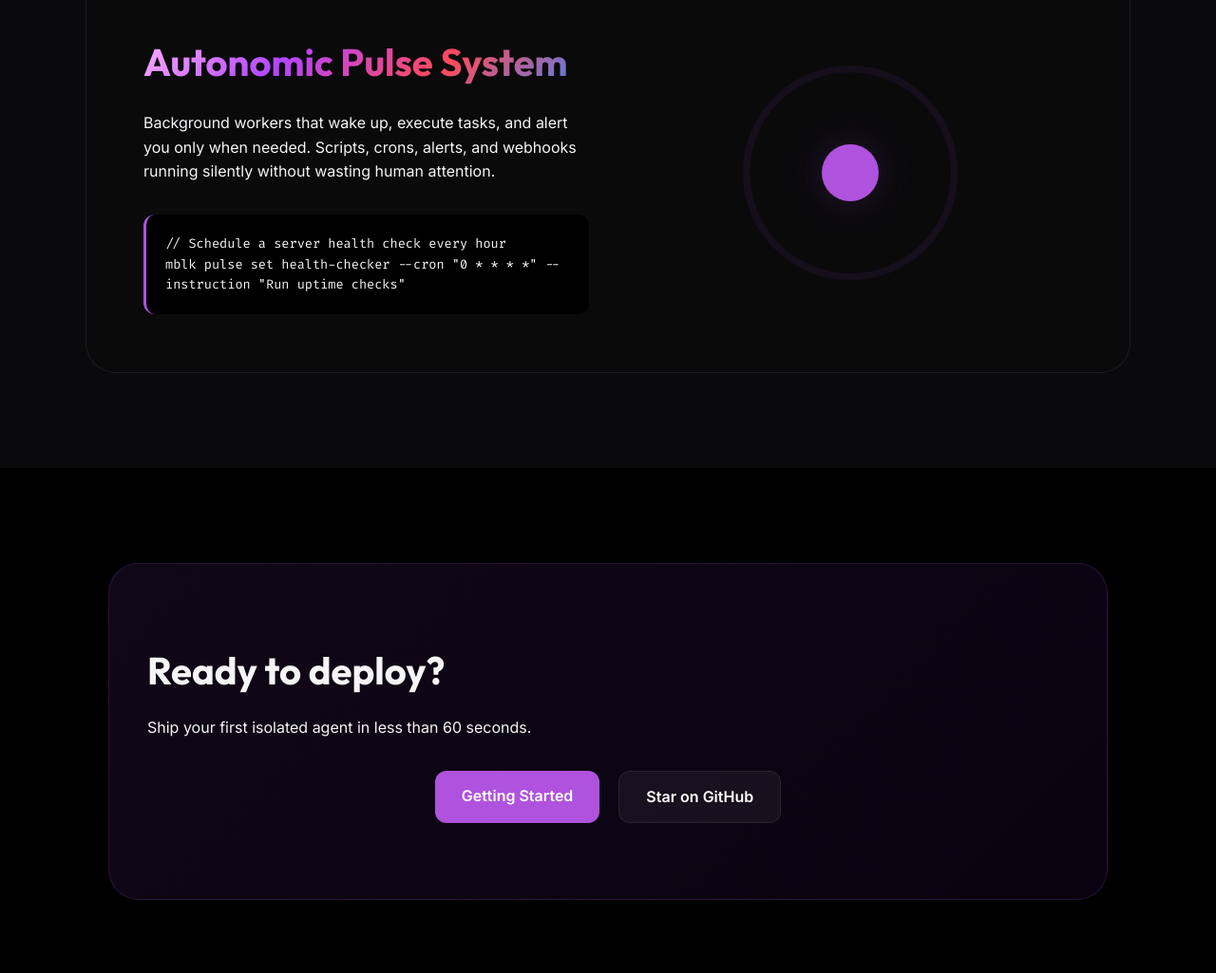
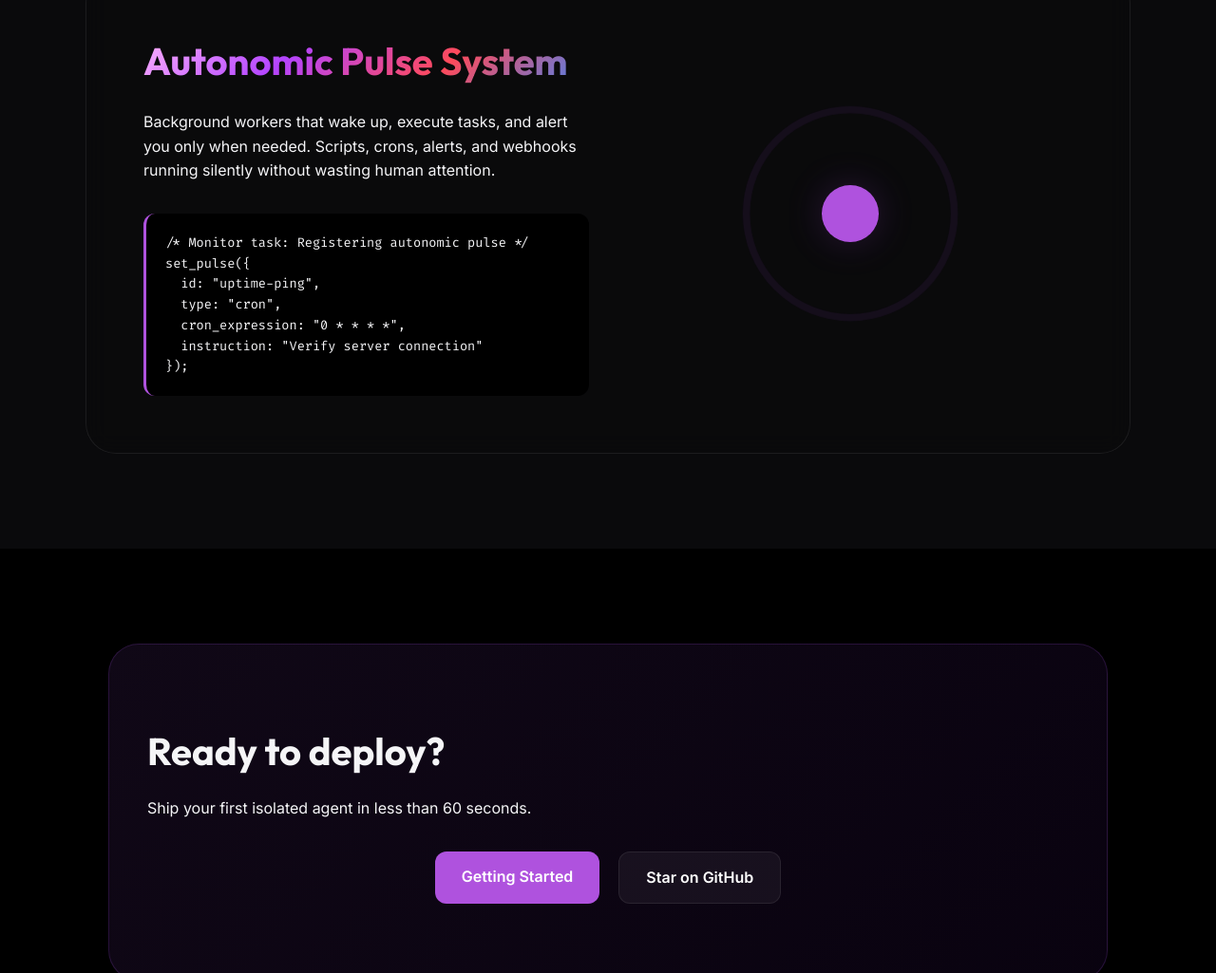
Before and after one commit to memoryblock-io/memoryblock.io, a website: page index.html in a window 1280 px wide. Shown: the part 1722-2747 px from the top of the page at 95% size. Drawn offline with Linux system fonts and the light colour scheme; no server answers.

Commit message:
Update index.html

```diff
--- a/index.html
+++ b/index.html
@@ -132,8 +132,13 @@
                 <h2 class="gradient-text">Autonomic Pulse System</h2>
                 <p>Background workers that wake up, execute tasks, and alert you only when needed. Scripts, crons, alerts, and webhooks running silently without wasting human attention.</p>
                 <div class="pulse-code monospace">
-                    <span class="dim">// Schedule a server health check every hour</span><br>
-                    mblk pulse set health-checker --cron "0 * * * *" --instruction "Run uptime checks"
+                    <span class="dim">/* Monitor task: Registering autonomic pulse */</span><br>
+                    <span class="primary">set_pulse</span>({<br>
+                    &nbsp;&nbsp;id: <span class="cyan">"uptime-ping"</span>,<br>
+                    &nbsp;&nbsp;type: <span class="cyan">"cron"</span>,<br>
+                    &nbsp;&nbsp;cron_expression: <span class="cyan">"0 * * * *"</span>,<br>
+                    &nbsp;&nbsp;instruction: <span class="cyan">"Verify server connection"</span><br>
+                    });
                 </div>
             </div>
             <div class="pulse-visual">
```
